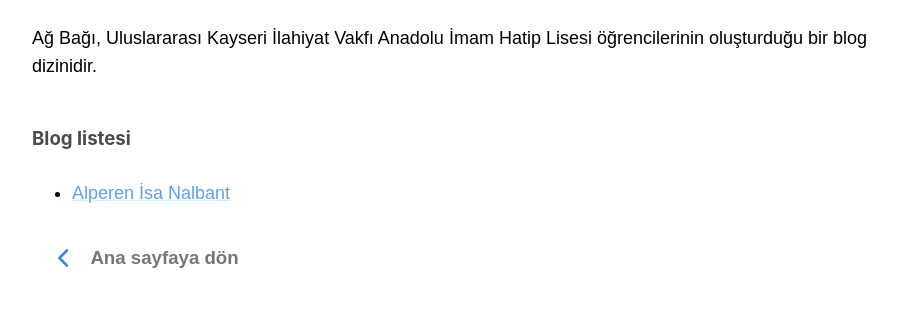
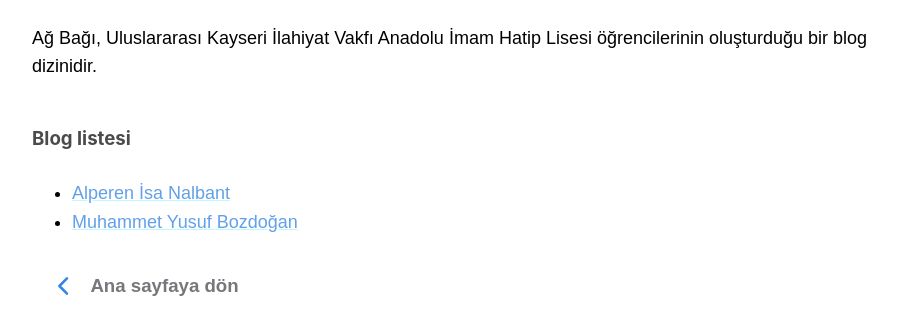
Before and after one commit to ukivaihl/agbagi, a plain HTML site: page index.html in a window 1280 px wide. Shown: the part 157-492 px from the top of the page, without its empty margins (158-1055 px from the left). Drawn offline with Linux system fonts and the light colour scheme; a web font is replaced by a local one.

Commit message:
content: Muhammet Yusuf Bozdoğan eklendi

```diff
--- a/index.html
+++ b/index.html
@@ -50,6 +50,7 @@
           <h4 class="post-item-title">Blog listesi</h4>
           <ul>
             <li><a href="/bloglar/alperenisa/">Alperen İsa Nalbant</a></li>
+            <li><a href="https://darkbluebird.wordpress.com">Muhammet Yusuf Bozdoğan</a></li>
           </ul>
         </article>
         <div class="related-pages">
```
